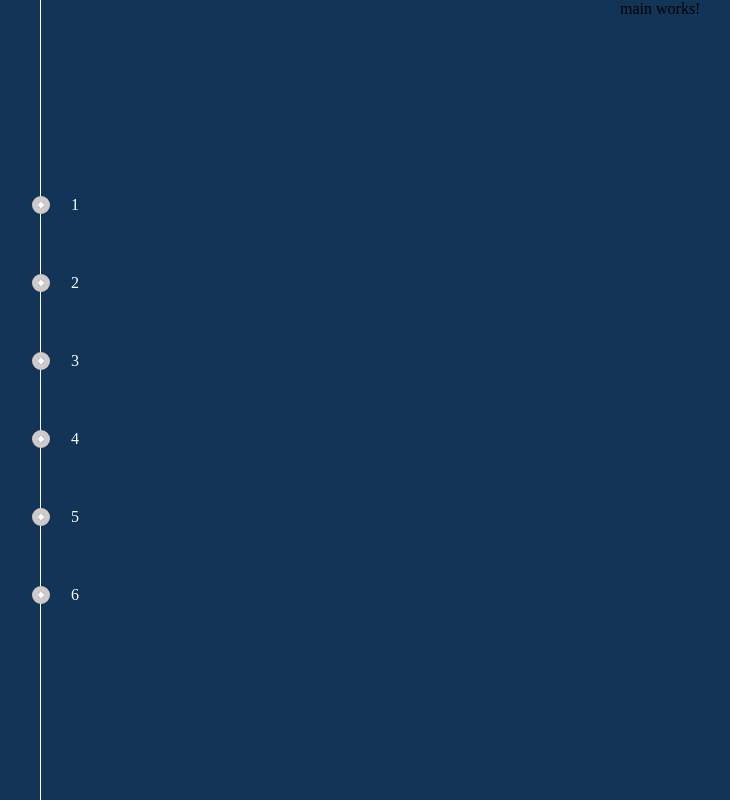
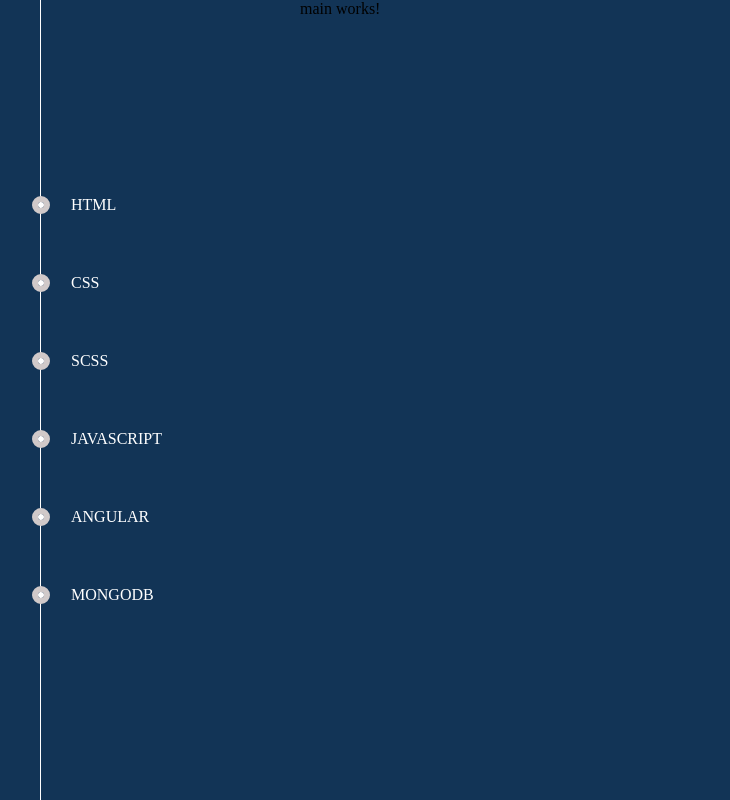
Before and after one commit to sudhansom/my-cv, an Angular app: page / in a window 1280 px wide. Shown: the whole page, without its empty margins (20-750 px from the left). Built offline with nearby package versions, Linux system fonts and the light colour scheme.

Commit message:
get the data from environment

```diff
--- a/src/app/components/aside/aside.component.html
+++ b/src/app/components/aside/aside.component.html
@@ -1,8 +1,3 @@
 <ul class="my-skills">
-  <li class="my-skills__skill">1</li>
-  <li class="my-skills__skill">2</li>
-  <li class="my-skills__skill">3</li>
-  <li class="my-skills__skill">4</li>
-  <li class="my-skills__skill">5</li>
-  <li class="my-skills__skill">6</li>
+  <li class="my-skills__skill" *ngFor="let item of mySkills">{{ item.toUpperCase() }}</li>
 </ul>
--- a/src/app/components/aside/aside.component.ts
+++ b/src/app/components/aside/aside.component.ts
@@ -1,4 +1,4 @@
-import { Component } from '@angular/core';
+import { Component, Input } from '@angular/core';
 
 @Component({
   selector: 'app-aside',
@@ -6,5 +6,5 @@ import { Component } from '@angular/core';
   styleUrls: ['./aside.component.scss']
 })
 export class AsideComponent {
-
+  @Input() mySkills: string[] = [];
 }
--- a/src/app/components/resume/resume.component.html
+++ b/src/app/components/resume/resume.component.html
@@ -1,4 +1,4 @@
 <div class="my-resume">
-  <app-aside></app-aside>
+  <app-aside [mySkills]="mySkills" ></app-aside>
   <app-main></app-main>
 </div>
--- a/src/app/components/resume/resume.component.scss
+++ b/src/app/components/resume/resume.component.scss
@@ -6,6 +6,6 @@
     max-width: 1500px;
     margin: auto;
     display: grid;
-    grid-template-columns: 1fr 1fr;
+    grid-template-columns: 1fr 3fr;
   }
 }
--- a/src/app/components/resume/resume.component.ts
+++ b/src/app/components/resume/resume.component.ts
@@ -1,4 +1,5 @@
 import { Component } from '@angular/core';
+import { environment } from 'src/environment/environment';
 
 @Component({
   selector: 'app-resume',
@@ -6,5 +7,5 @@ import { Component } from '@angular/core';
   styleUrls: ['./resume.component.scss']
 })
 export class ResumeComponent {
-
+  mySkills = environment.data.myKills;
 }
--- /dev/null
+++ b/src/environment/environment.ts
@@ -0,0 +1,13 @@
+export const environment = {
+  production: false,
+  data: {
+    myKills: [
+      'html',
+      'css',
+      'scss',
+      'javascript',
+      'angular',
+      'mongodb',
+    ]
+  }
+}
```
Also changed, not shown: src/environment/environment.prod.ts (added, +13 -0 lines).
